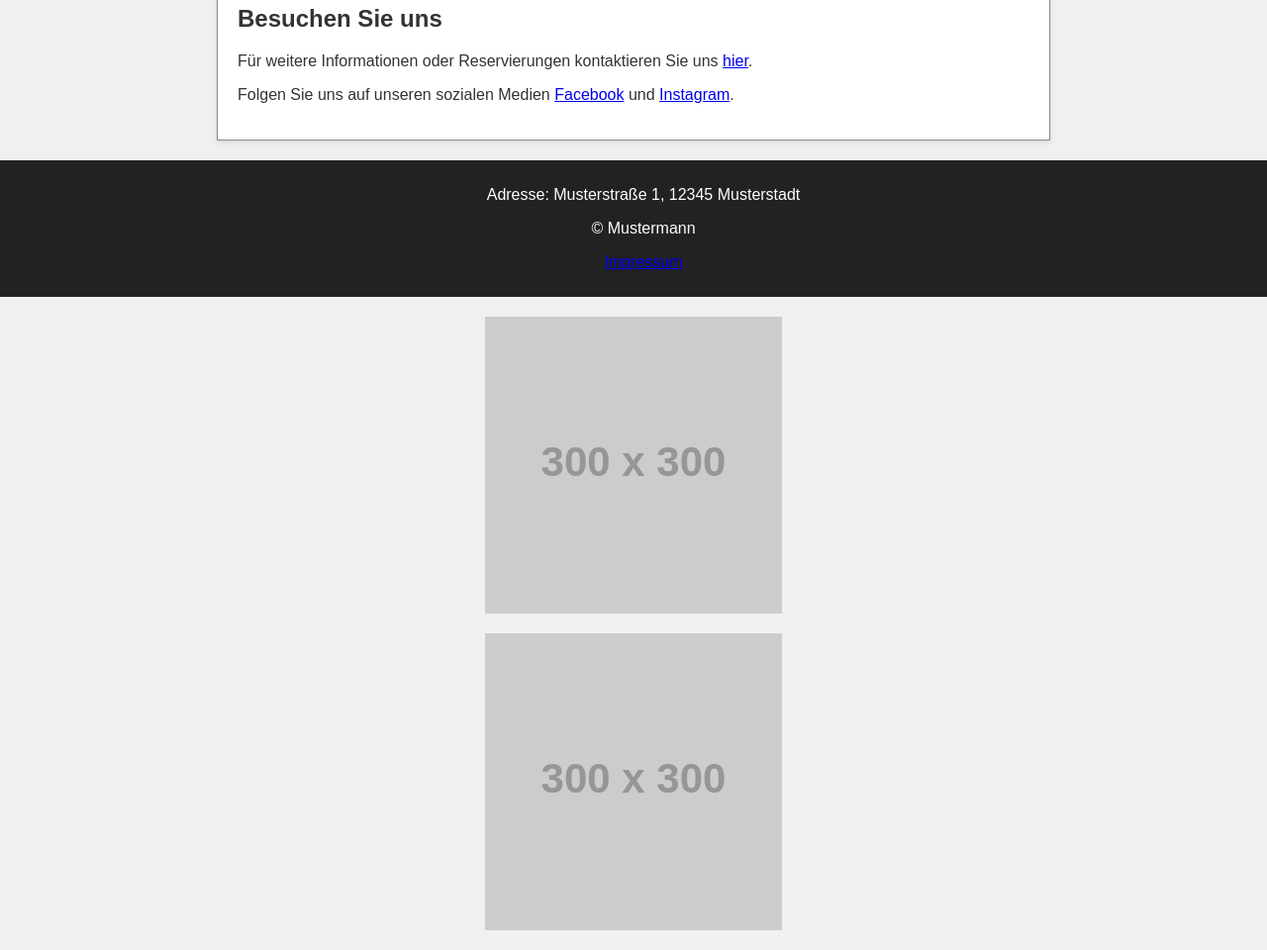
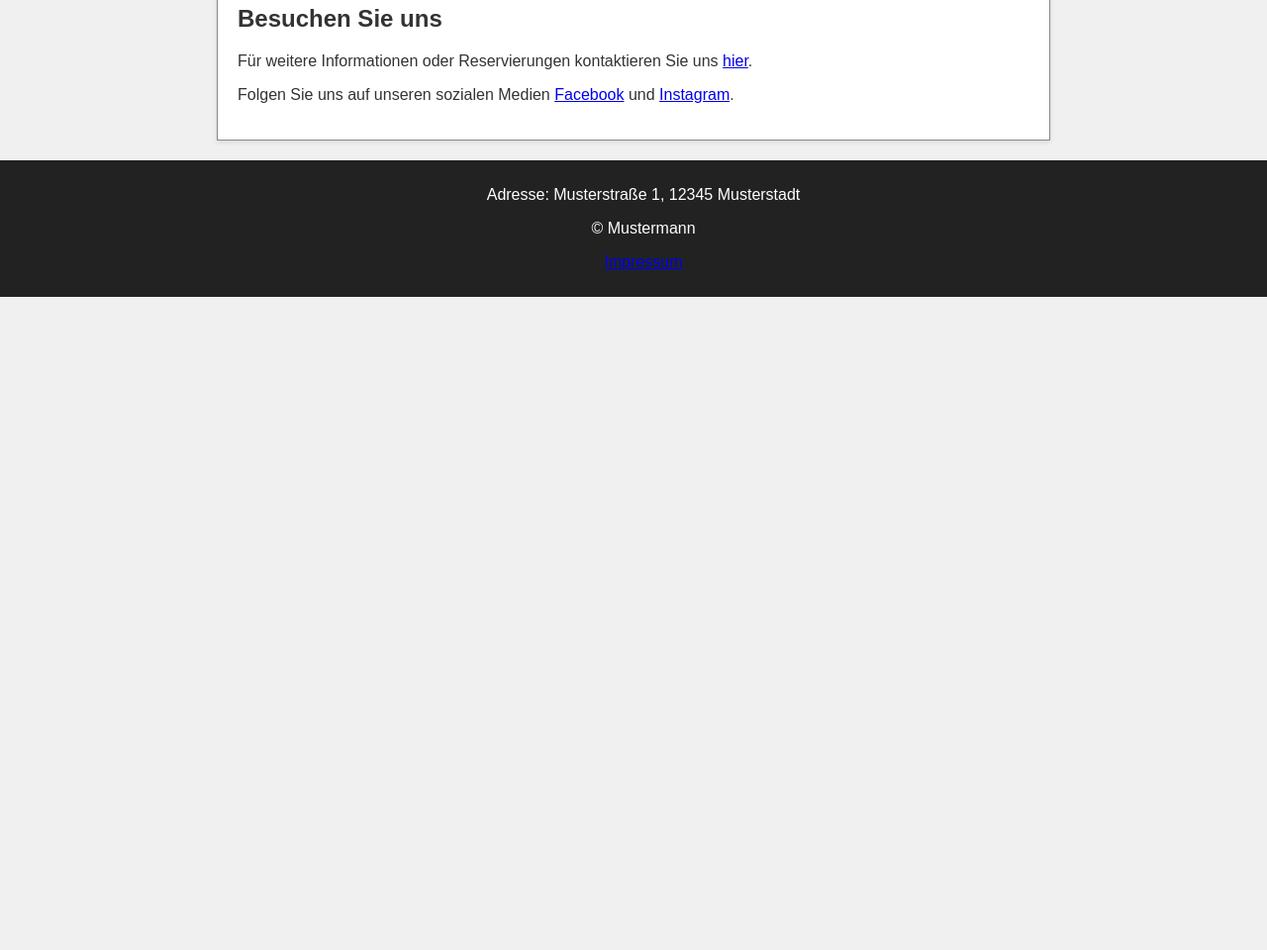
Before and after one commit to Koschnag/web-technology, a plain HTML site: page uebung-1/uebung-1-3/restaurant.html in a window 1280 px wide. Shown: the part 1222-2182 px from the top of the page at 99% size. After the commit the page ends 1522 px from the top, so only its background shows below. Drawn offline with Linux system fonts and the light colour scheme; placeholder pictures from the web are drawn by us.

Commit message:
Remove unnecessary images from restaurant.html

```diff
--- a/uebung-1/uebung-1-3/restaurant.html
+++ b/uebung-1/uebung-1-3/restaurant.html
@@ -69,11 +69,5 @@
         <p><a href="#">Impressum</a></p>
     </footer>
 
-    <img src="https://via.placeholder.com/300" alt="Restaurant-Bild" />
-    <!-- Bildquelle: https://via.placeholder.com -->
-    <div class="aspect-ratio-16-9">
-        <img src="https://via.placeholder.com/300" alt="Küche-Bild" />
-    </div>
-    <!-- Bildquelle: https://via.placeholder.com -->
 </body>
 </html>
```
